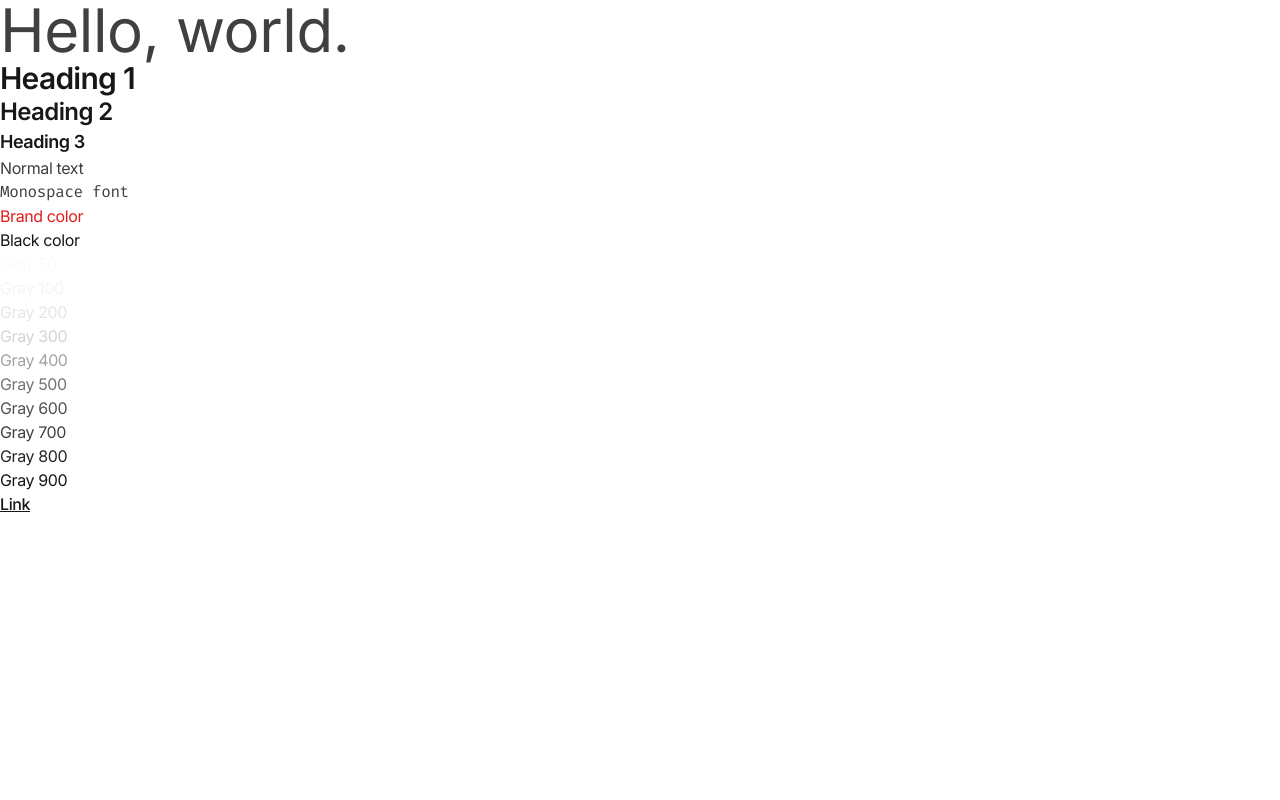
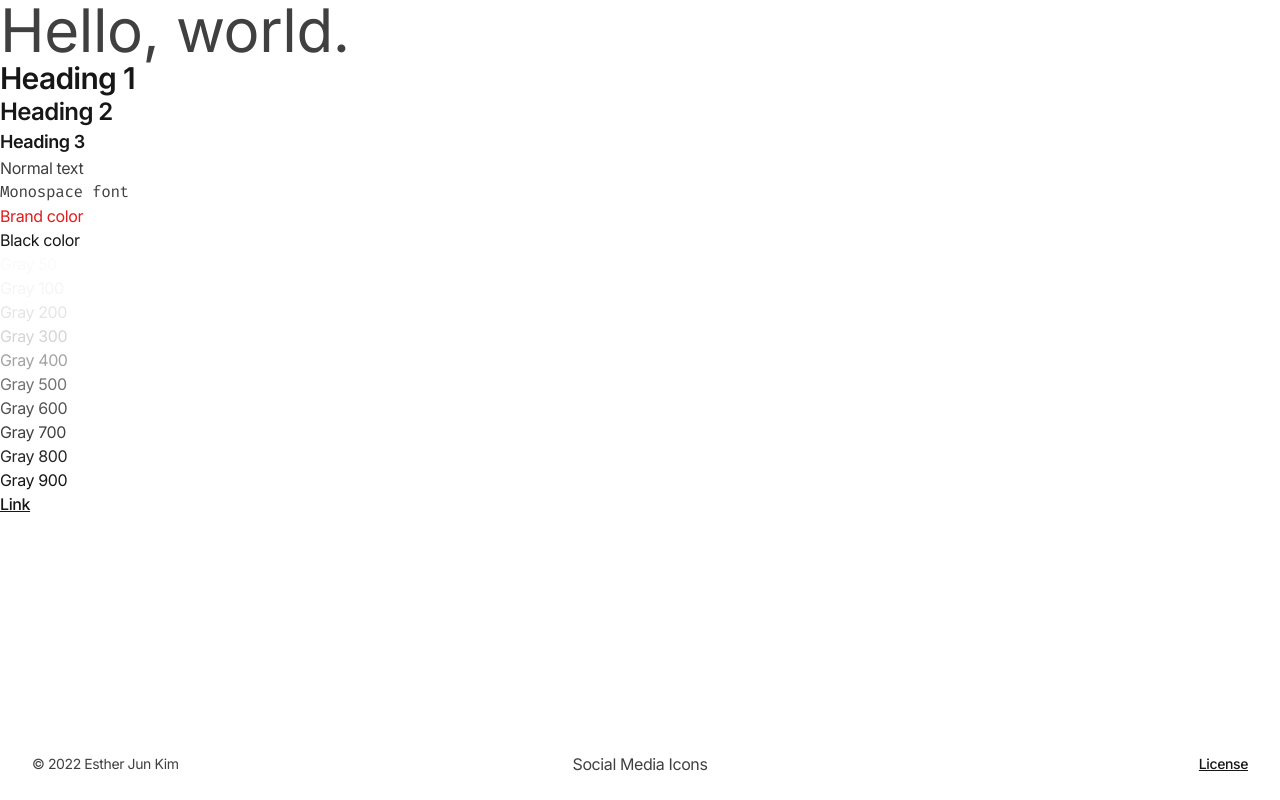
Before and after one commit to estherjk/esthermakes.tech, a Next.js app: page / in a window 1280 px wide. Built offline with nearby package versions, Linux system fonts and the light colour scheme.

Commit message:
Introduce Footer

```diff
--- /dev/null
+++ b/src/components/Footer.tsx
@@ -0,0 +1,25 @@
+import Link from 'next/link';
+
+export const Footer = () => {
+  return (
+    <footer className="w-full">
+      <div className="mx-auto px-4 md:px-8">
+        <div className="grid grid-cols-6 gap-4 my-6">
+          <div className="col-span-6 flex items-center justify-center md:col-span-2 md:justify-start">
+            <span className="text-sm">© 2022 Esther Jun Kim</span>
+          </div>
+
+          <div className="md:col-span-2 md:flex md:justify-center md:items-center hidden">
+            Social Media Icons
+          </div>
+
+          <div className="md:col-span-2 md:flex md:justify-end md:items-center hidden">
+            <Link href="https://github.com/estherjk/esthermakes.tech/blob/main/LICENSE">
+              <a className="text-sm">License</a>
+            </Link>
+          </div>
+        </div>
+      </div>
+    </footer>
+  );
+};
--- /dev/null
+++ b/src/components/index.ts
@@ -0,0 +1 @@
+export * from './Footer';
--- a/src/layouts/BaseLayout.tsx
+++ b/src/layouts/BaseLayout.tsx
@@ -1,4 +1,6 @@
 import Head from 'next/head';
+
+import { Footer } from '@src/components';
 
 interface BaseLayoutProps {
   title?: string;
@@ -13,7 +15,11 @@ export const BaseLayout = (props: BaseLayoutProps) => {
         <title>{title ? `${title} | Esther Makes Tech` : 'Esther Makes Tech'}</title>
       </Head>
 
-      <main>{children}</main>
+      {/* For sticky footer */}
+      <div className="flex flex-col h-screen justify-between">
+        <main>{children}</main>
+        <Footer />
+      </div>
     </>
   );
 };
```
